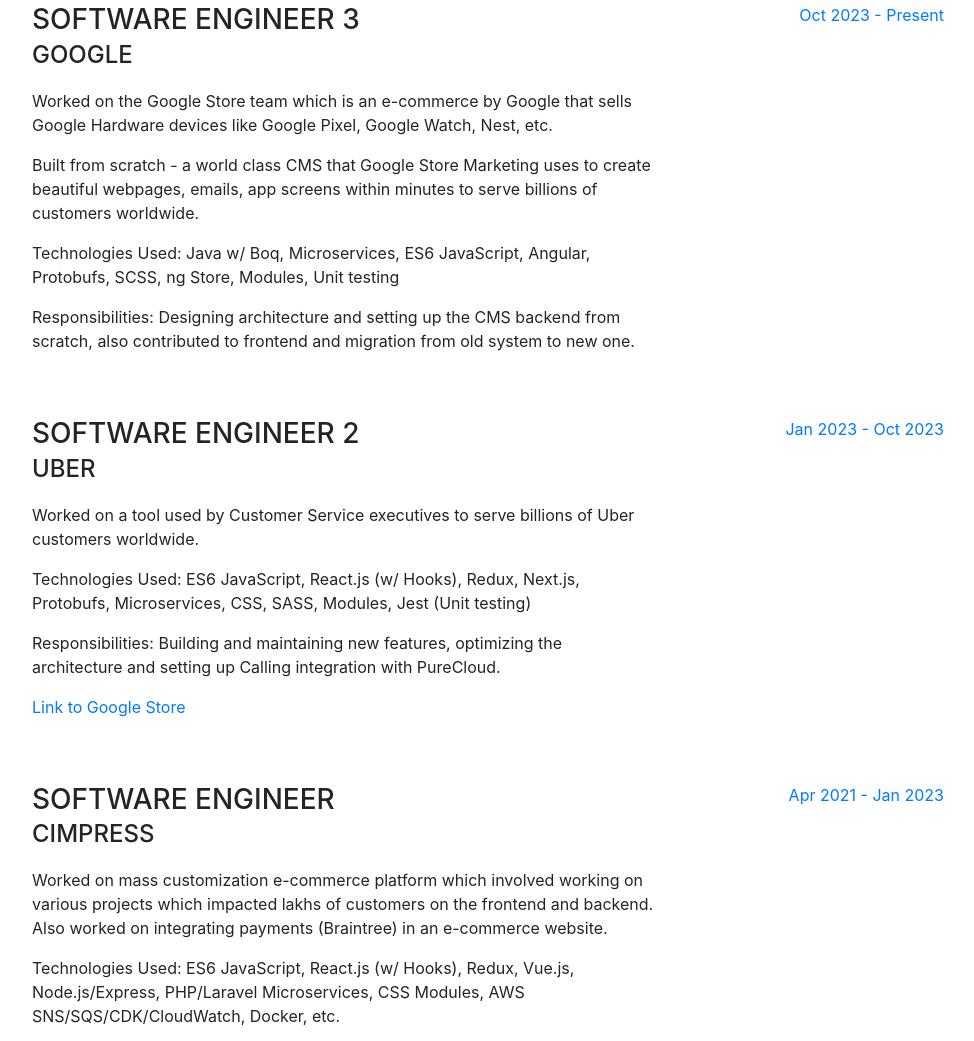
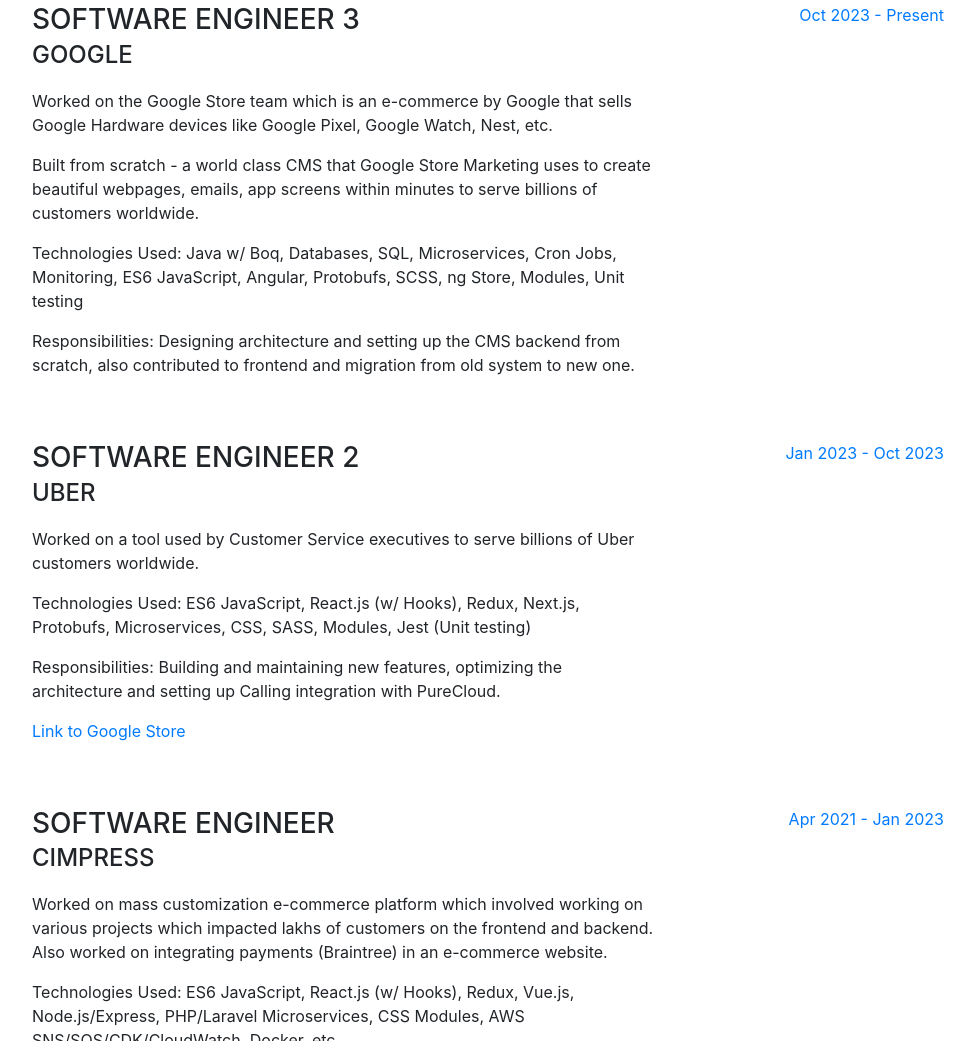
Before and after one commit to kishan00747/kishan00747.github.io, a website with bundled scripts: page index.html in a window 1280 px wide. Shown: the part 932-1973 px from the top of the page, without its empty margins (288-1262 px from the left). Built offline with nearby package versions, Linux system fonts and the light colour scheme; a web font is replaced by a local one.

Commit message:
Update to google work info

```diff
--- a/index.html
+++ b/index.html
@@ -108,7 +108,7 @@
             <div class="subheading mb-3">Google</div>
             <p>Worked on the Google Store team which is an e-commerce by Google that sells Google Hardware devices like Google Pixel, Google Watch, Nest, etc.</p>
             <p>Built from scratch - a world class CMS that Google Store Marketing uses to create beautiful webpages, emails, app screens within minutes to serve billions of customers worldwide.</p>
-            <p>Technologies Used: Java w/ Boq, Microservices, ES6 JavaScript, Angular, Protobufs, SCSS, ng Store,
+            <p>Technologies Used: Java w/ Boq, Databases, SQL, Microservices, Cron Jobs, Monitoring, ES6 JavaScript, Angular, Protobufs, SCSS, ng Store,
             Modules, Unit testing</p>
             <p>
               Responsibilities: Designing architecture and setting up the CMS backend from scratch, also contributed to frontend and migration from old system to new one.
```
